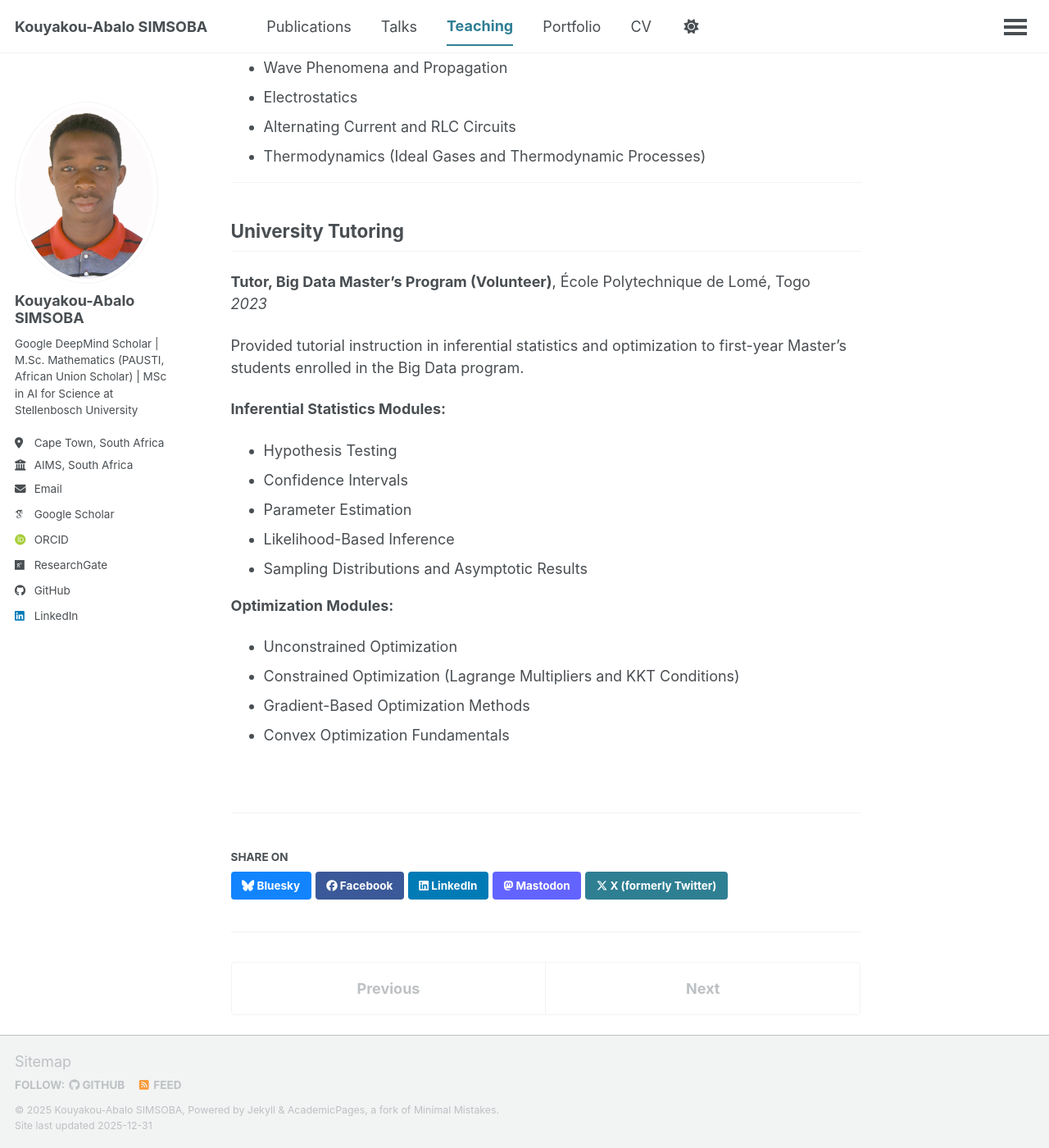
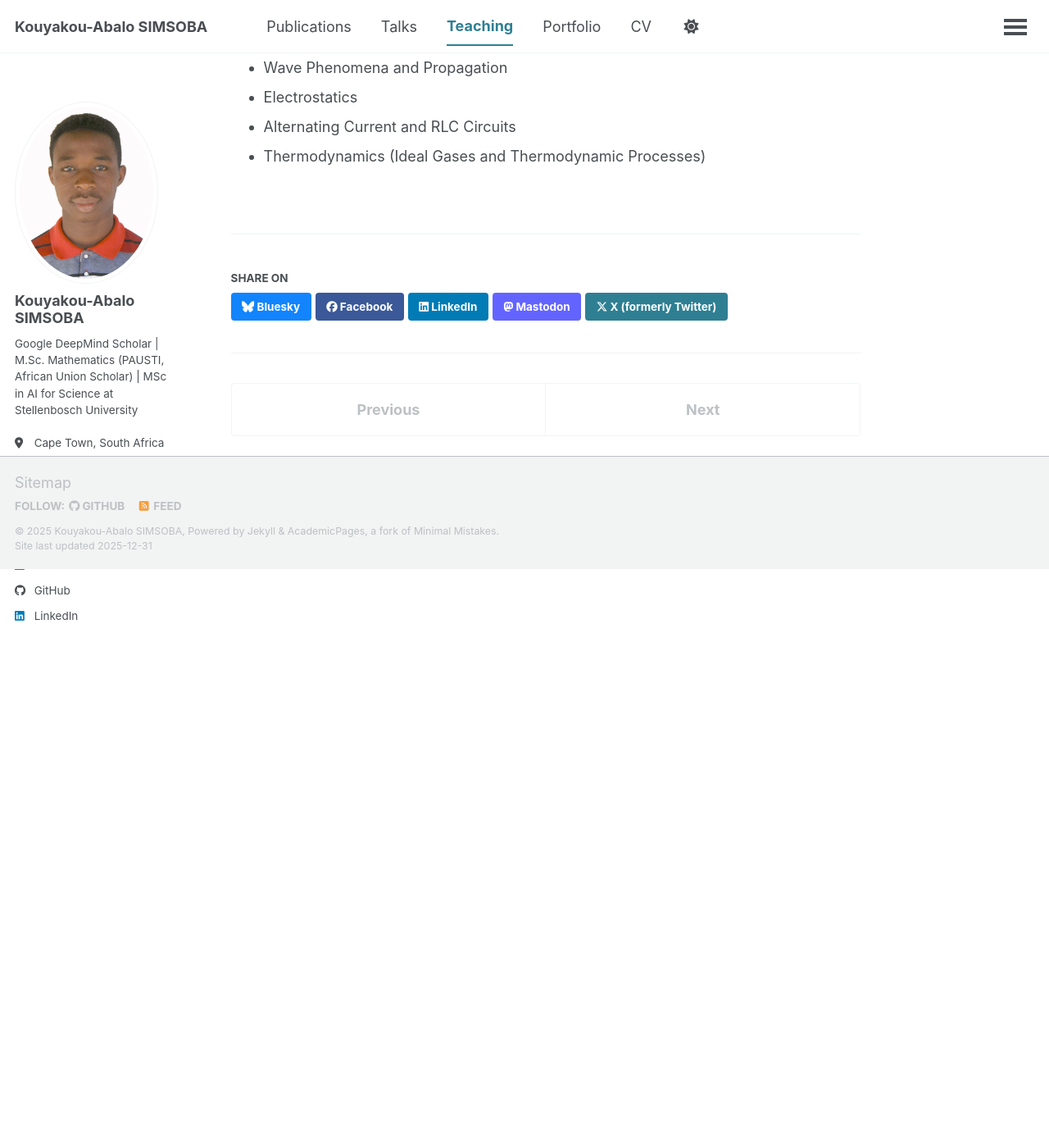
Before and after one commit to simsoba-research/simsoba-research.github.io, a Jekyll site: the page built from _teaching/2014-spring-teaching-1.md, in a window 1280 px wide and 1400 px high, scrolled down 929 px. Shown: the whole window at 82% size. Built offline with Jekyll 4.4.1, drawn with Linux system fonts in a browser that asks for light colours; some web fonts are replaced; a script bundle is joined from its source files by our own code; library files that are not in the unit come from our copies; after the commit the page ends 1623 px from its top, so only the background shows below that.

Commit message:
Update 2014-spring-teaching-1.md

```diff
--- a/_teaching/2014-spring-teaching-1.md
+++ b/_teaching/2014-spring-teaching-1.md
@@ -31,26 +31,3 @@ Delivered high school-level instruction in mathematics and physics to diverse st
 * Electrostatics
 * Alternating Current and RLC Circuits
 * Thermodynamics (Ideal Gases and Thermodynamic Processes)
-
----
-
-## University Tutoring
-<u></u>
-
-**Tutor, Big Data Master's Program (Volunteer)**, École Polytechnique de Lomé, Togo
-*2023*
-
-Provided tutorial instruction in inferential statistics and optimization to first-year Master's students enrolled in the Big Data program.
-
-**Inferential Statistics Modules:**
-* Hypothesis Testing
-* Confidence Intervals
-* Parameter Estimation
-* Likelihood-Based Inference
-* Sampling Distributions and Asymptotic Results
-
-**Optimization Modules:**
-* Unconstrained Optimization
-* Constrained Optimization (Lagrange Multipliers and KKT Conditions)
-* Gradient-Based Optimization Methods
-* Convex Optimization Fundamentals
```
